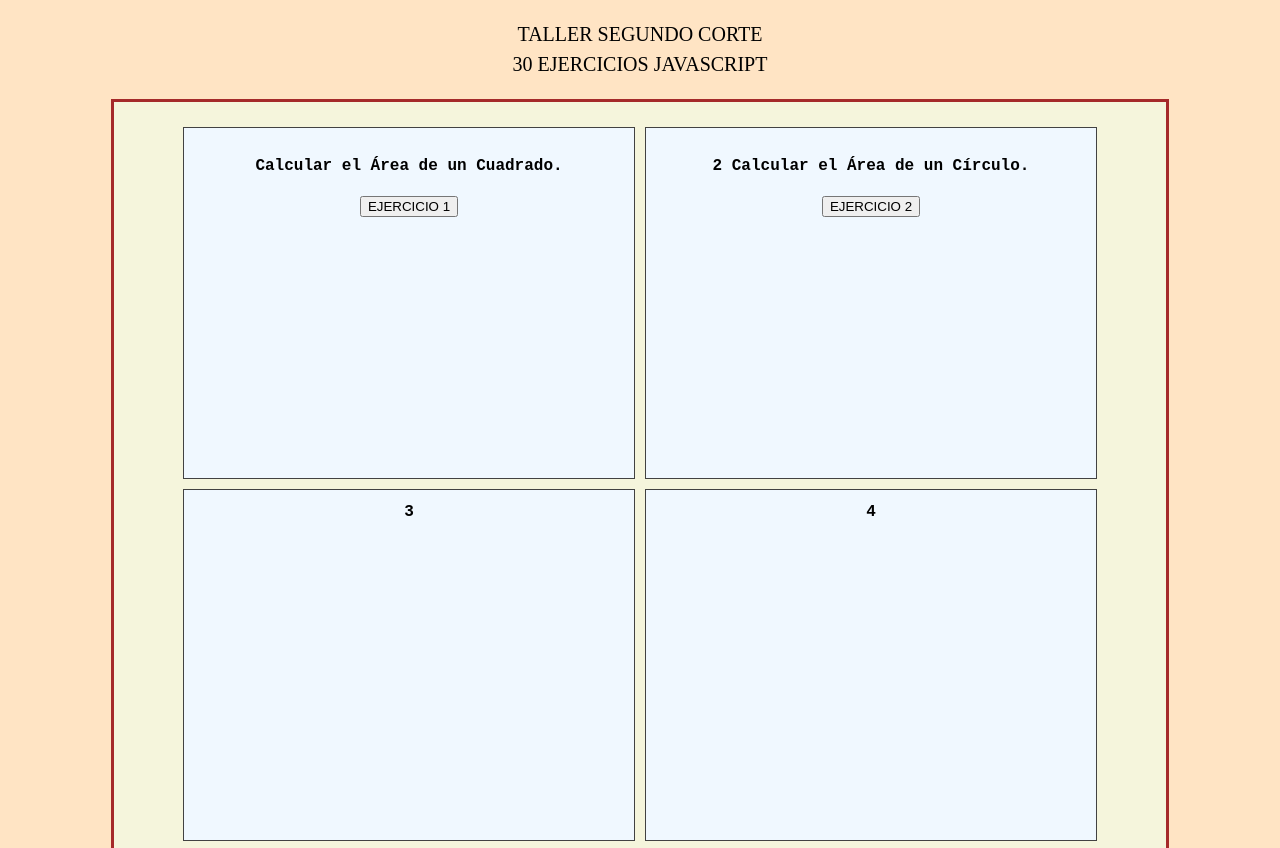
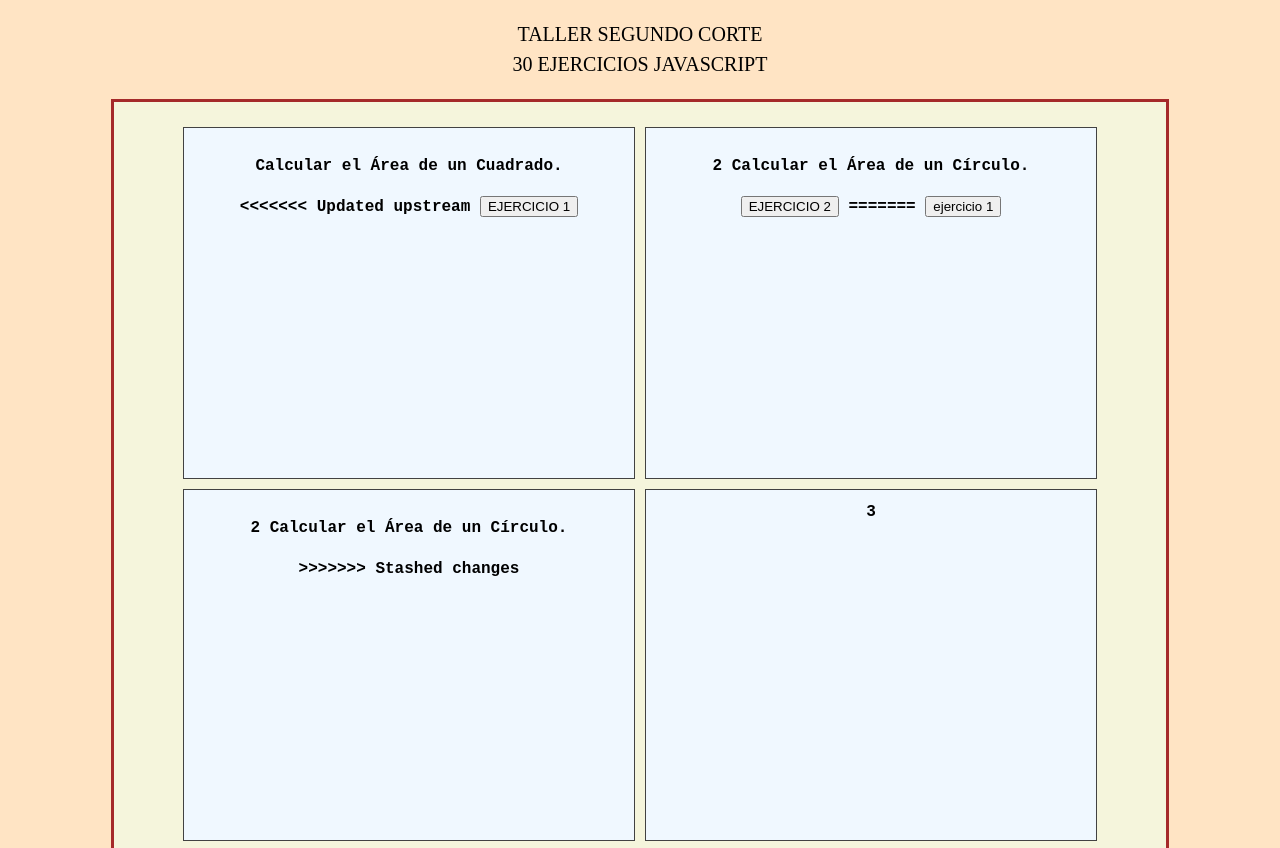
Before and after one commit to CamiloRondonDev/EjerciciosWeb, a plain HTML site: page index.html in a window 1280 px wide. Shown: the part 61-909 px from the top of the page. Drawn offline with Linux system fonts and the light colour scheme.

Commit message:
Implementación -se creo el boton y la primera caja

```diff
--- a/index.html
+++ b/index.html
@@ -16,11 +16,20 @@
     <section class="flex-container">
         <div class="caja">
             <p>Calcular el Área de un Cuadrado.</p>
+<<<<<<< Updated upstream
             <input type="button" value="EJERCICIO 1">
         </div>
         <div class="caja">
             <p>2 Calcular el Área de un Círculo.</p>
             <input type="button" value="EJERCICIO 2">
+=======
+            <button id="openmodal"> ejercicio 1 </button>
+
+        </div>
+        <div class="caja">
+            <p>2 Calcular el Área de un Círculo.</p>
+
+>>>>>>> Stashed changes
         </div>
         <div class="caja">
             3
```
